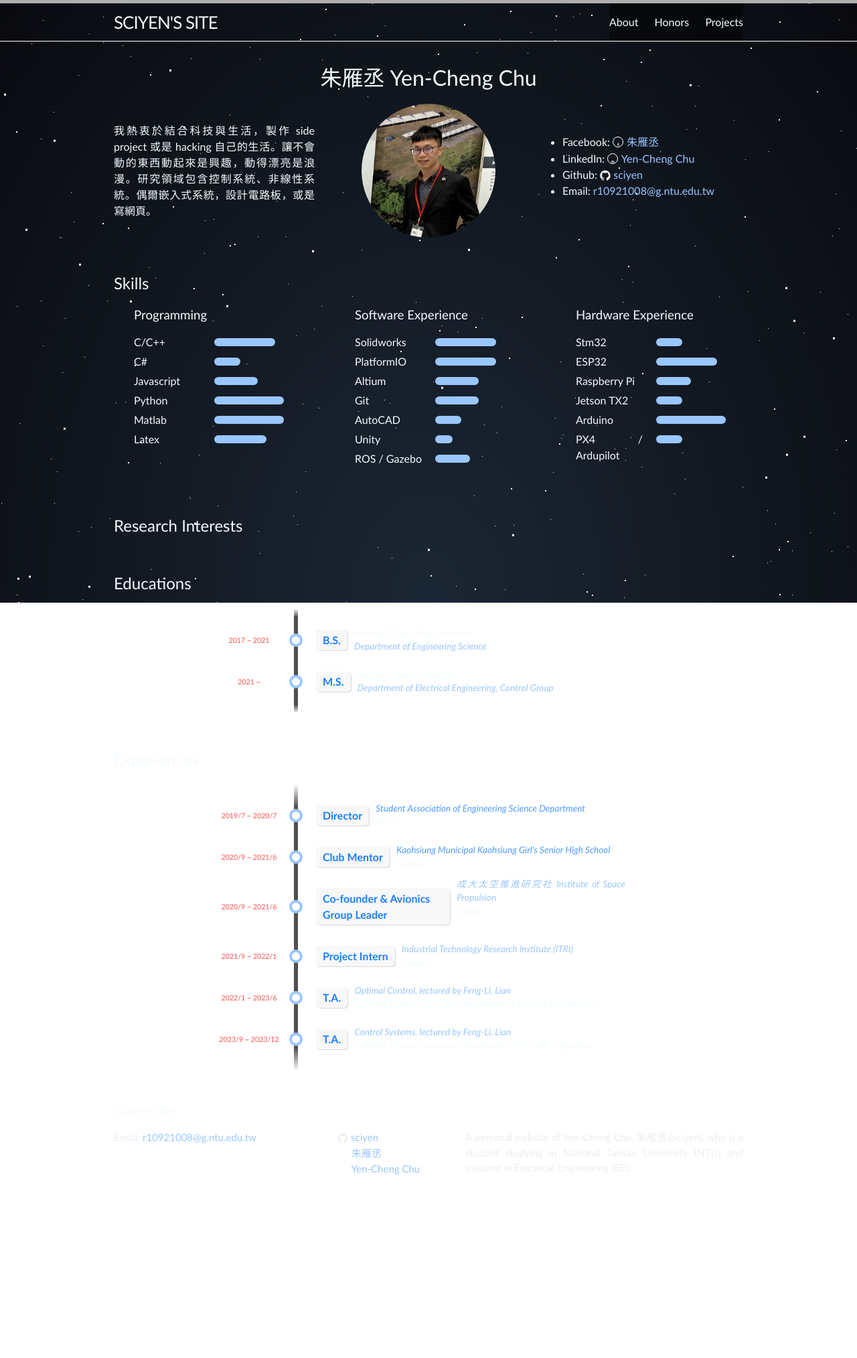
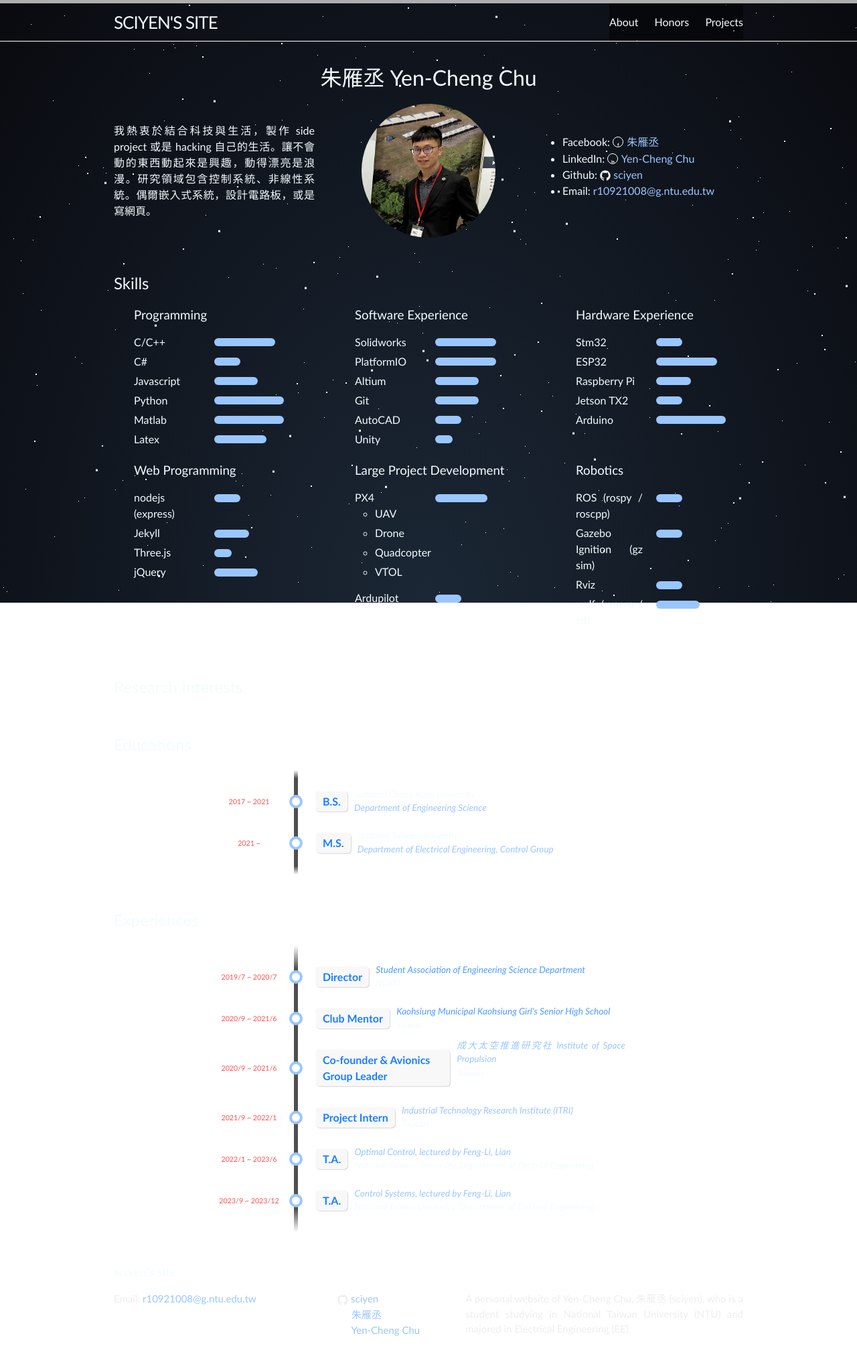
Before and after one commit to sciyen/sciyen.github.io, a Jekyll site: the page built from index.md, in a window 1280 px wide. Shown: the whole page at 67% size. Built offline with Jekyll 4.4.1, drawn with Linux system fonts in a browser that asks for light colours; before the commit the page ends 1787 px from its top, so only the background shows below that.

Commit message:
Update metadata

```diff
--- a/_data/skills.yml
+++ b/_data/skills.yml
@@ -26,8 +26,6 @@
       rate: 30
     - name: "Unity"
       rate: 20
-    - name: "ROS / Gazebo"
-      rate: 40
 - name: "Hardware Experience"
   details:
     - name: "Stm32"
@@ -40,5 +38,30 @@
       rate: 30
     - name: "Arduino"
       rate: 80
-    - name: "PX4 / Ardupilot"
+- name: "Web Programming"
+  details:
+    - name: "nodejs (express)"
       rate: 30
+    - name: "Jekyll"
+      rate: 40
+    - name: "Three.js"
+      rate: 20
+    - name: "jQuery"
+      rate: 50
+- name: "Large Project Development"
+  details:
+    - name: "PX4"
+      rate: 60
+      data: [ "UAV", "Drone", "Quadcopter", "VTOL"]
+    - name: "Ardupilot"
+      rate: 30
+- name: "Robotics"
+  details:
+    - name: "ROS (rospy / roscpp)"
+      rate: 30
+    - name: "Gazebo Ignition (gz sim)"
+      rate: 30
+    - name: "Rviz"
+      rate: 30
+    - name: "urdf / xacro / sdf"
+      rate: 50
```
Also changed, not shown: _data/projects.yml (+8 -6 lines).
